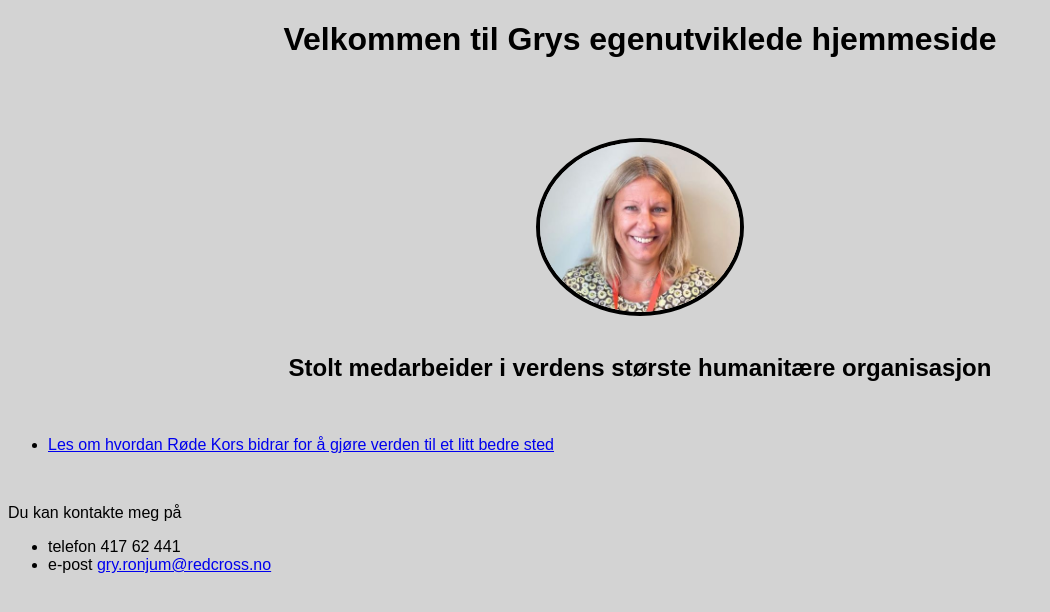
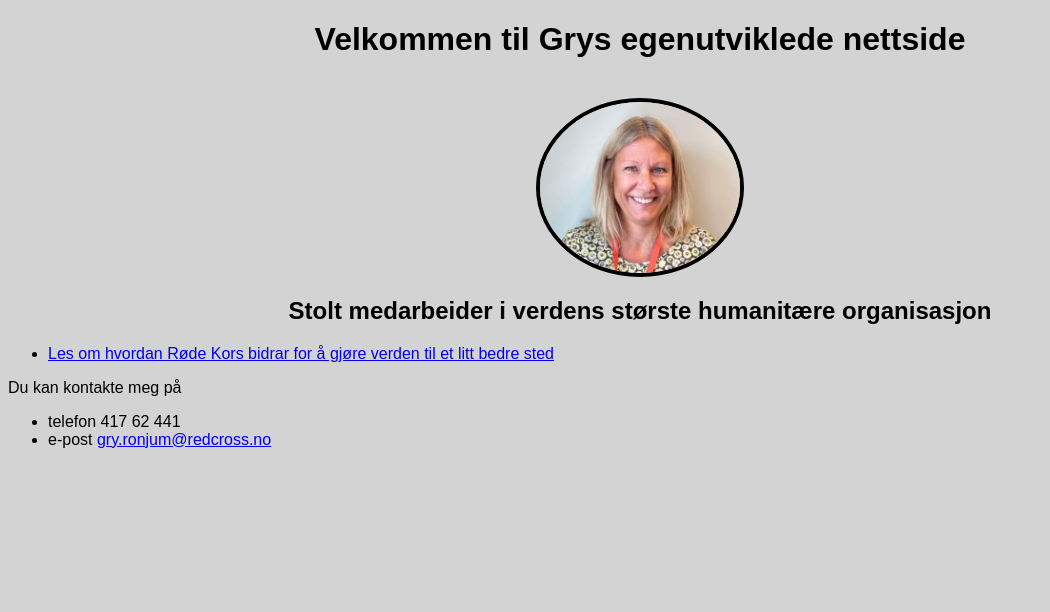
Before and after one commit to Gryronjum/nettsidetest, a plain HTML site: page index.html in a window 1280 px wide. Shown: the whole page, without its empty margins (0-1050 px from the left). Drawn offline with Linux system fonts and the light colour scheme.

Commit message:
Update index.html

```diff
--- a/index.html
+++ b/index.html
@@ -6,23 +6,21 @@
     <link rel="stylesheet" href="style.css">
 </head>
 <body>
-    <h1>Velkommen til Grys egenutviklede hjemmeside</h1>
-    <br>
+    <h1>Velkommen til Grys egenutviklede nettside</h1>
 
     <img class="bilde" src="img/Gry.jpg" alt="Bilde av Gry">
-    <br>
 
     <h2>Stolt medarbeider i verdens største humanitære organisasjon</h2>
-    <br>
 
-    <ul>
-        <li><a href="https://www.rodekors.no/">Les om hvordan Røde Kors bidrar for å gjøre verden til et litt bedre sted</a></li></ul>
-    <br>
+    <ul class="link-list">
+        <li><a href="https://www.rodekors.no/">Les om hvordan Røde Kors bidrar for å gjøre verden til et litt bedre sted</a></li>
+    </ul>
 
-    <p>Du kan kontakte meg på
-        <ul class="list">
+    <p class="text-content">Du kan kontakte meg på</p>
+    <ul class="list">
             <li>telefon 417 62 441</li>
             <li>e-post <a href="mailto:gry.ronjum@redcross.no">gry.ronjum@redcross.no</a></li>
-        </ul></p>
+        </ul>
+    </div>
 </body>
 </html>
```
